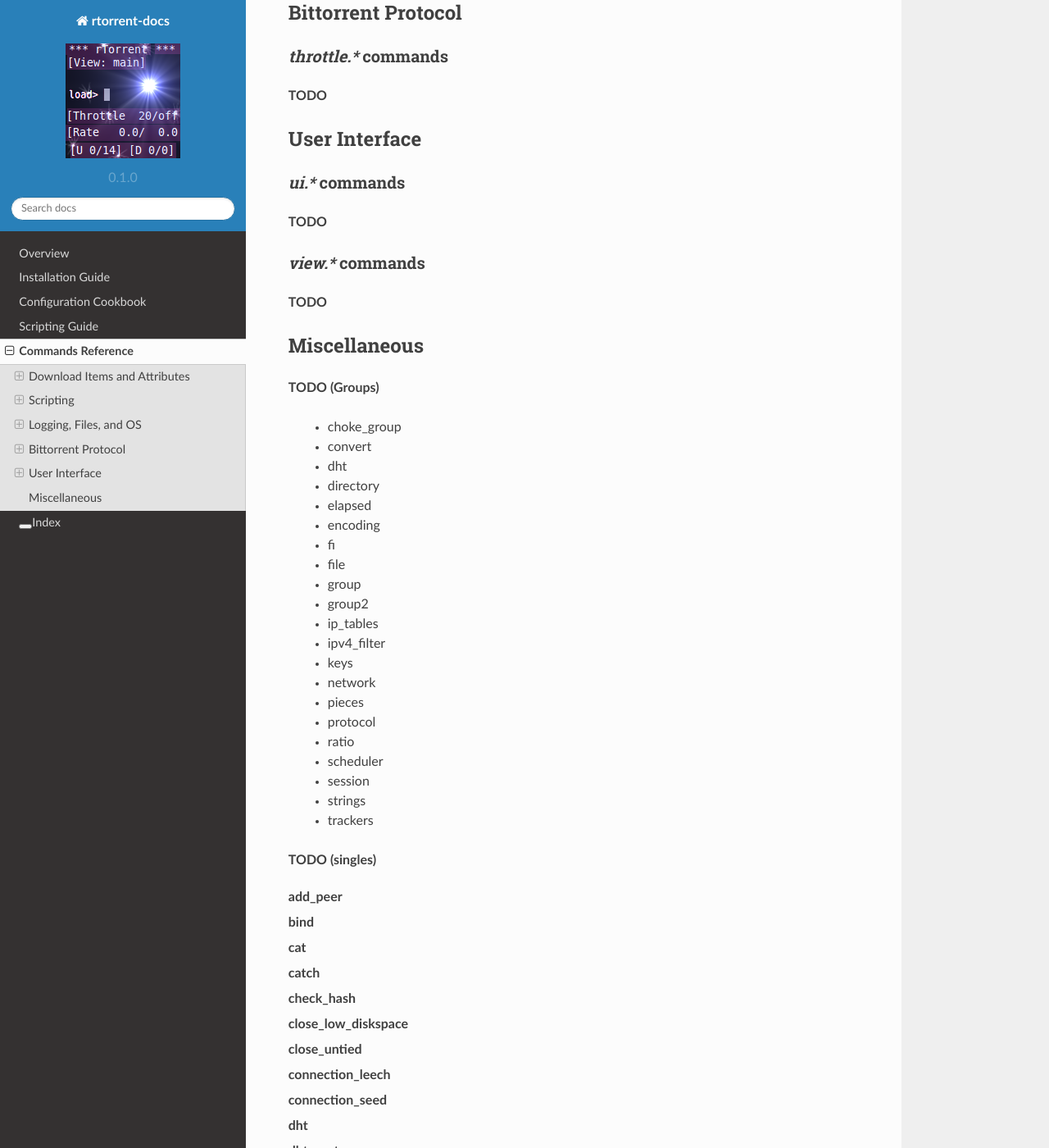
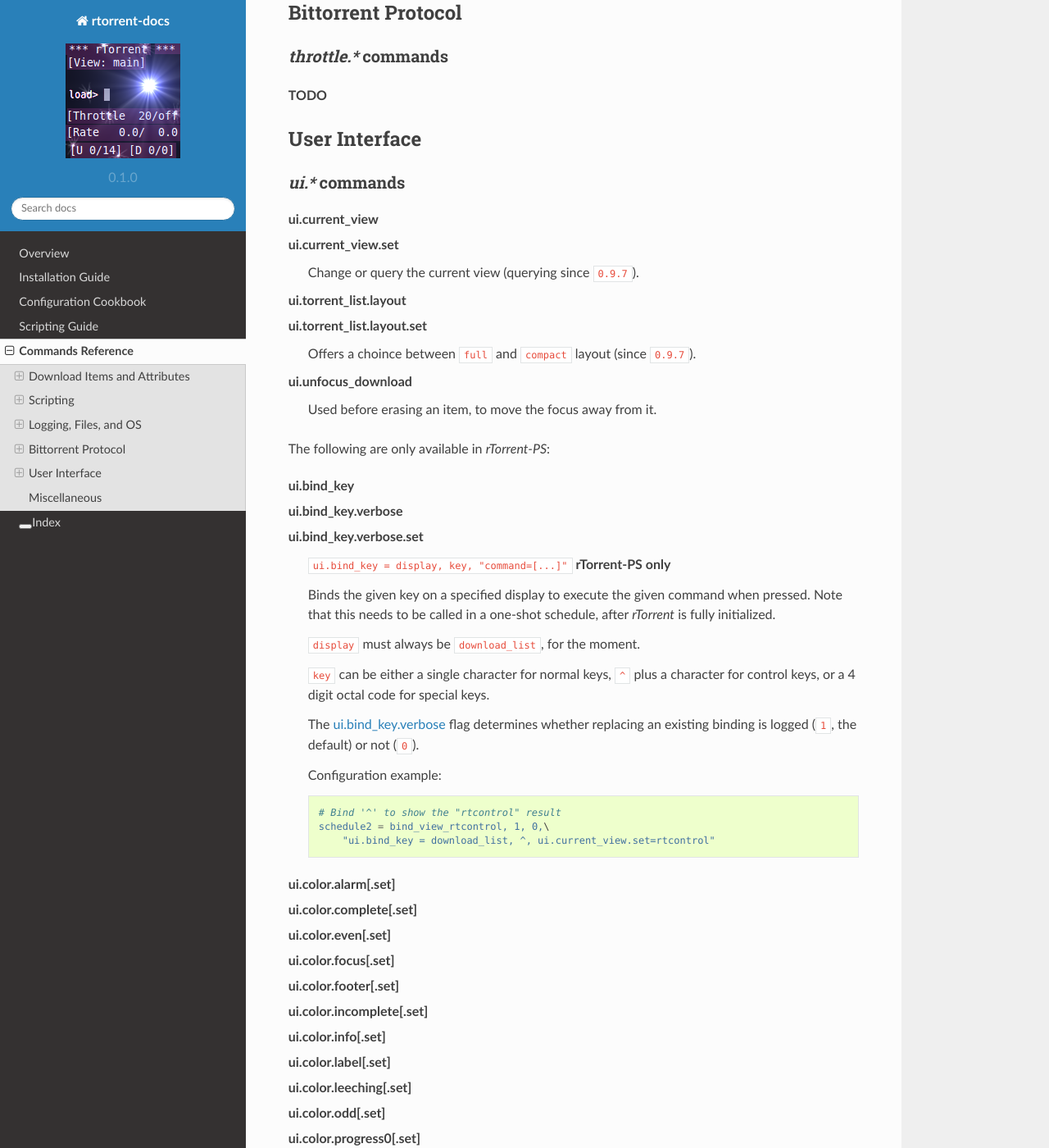
Before and after one commit to rtorrent-community/rtorrent-docs, a Sphinx documentation site: the page built from docs/cmd-ref.rst, in a window 1280 px wide and 1400 px high, scrolled down 6396 px. Shown: the whole window at 82% size. Built offline with Sphinx 7.4.7 and the Read the Docs theme 2.0.0, drawn with Linux system fonts in a browser that asks for light colours; some of the changed text lies outside the part shown.

Commit message:
ui.* commands, some of them done

```diff
--- a/docs/include-cmd-ui.rst
+++ b/docs/include-cmd-ui.rst
@@ -3,7 +3,96 @@
 `ui.*` commands
 ^^^^^^^^^^^^^^^^^^^^^^^^^^
 
-**TODO**
+.. glossary::
+
+    ui.current_view
+    ui.current_view.set
+
+        Change or query the current view (querying since ``0.9.7``).
+
+    ui.torrent_list.layout
+    ui.torrent_list.layout.set
+
+        Offers a choince between ``full`` and ``compact`` layout (since ``0.9.7``).
+
+    ui.unfocus_download
+
+        Used before erasing an item, to move the focus away from it.
+
+The following are only available in *rTorrent-PS*:
+
+.. glossary::
+
+    ui.bind_key
+    ui.bind_key.verbose
+    ui.bind_key.verbose.set
+
+        ``ui.bind_key = display, key, "command=[...]"`` **rTorrent-PS only**
+
+        Binds the given key on a specified display to execute the given command when pressed.
+        Note that this needs to be called in a one-shot schedule, after *rTorrent* is fully initialized.
+
+        ``display`` must always be ``download_list``, for the moment.
+
+        ``key`` can be either a single character for normal keys,
+        ``^`` plus a character for control keys,
+        or a 4 digit octal code for special keys.
+
+        The :term:`ui.bind_key.verbose` flag determines whether replacing an existing binding
+        is logged (``1``, the default) or not (``0``).
+
+        Configuration example:
+
+        .. code-block:: ini
+
+            # Bind '^' to show the "rtcontrol" result
+            schedule2 = bind_view_rtcontrol, 1, 0,\
+                "ui.bind_key = download_list, ^, ui.current_view.set=rtcontrol"
+
+
+    ui.color.alarm[.set]
+    ui.color.complete[.set]
+    ui.color.even[.set]
+    ui.color.focus[.set]
+    ui.color.footer[.set]
+    ui.color.incomplete[.set]
+    ui.color.info[.set]
+    ui.color.label[.set]
+    ui.color.leeching[.set]
+    ui.color.odd[.set]
+    ui.color.progress0[.set]
+    ui.color.progress20[.set]
+    ui.color.progress40[.set]
+    ui.color.progress60[.set]
+    ui.color.progress80[.set]
+    ui.color.progress100[.set]
+    ui.color.progress120[.set]
+    ui.color.queued[.set]
+    ui.color.seeding[.set]
+    ui.color.stopped[.set]
+    ui.color.title[.set]
+
+        **TODO**
+
+        See the `color scheme for 256 xterm colors`_ for an example.
+
+    ui.focus.end
+    ui.focus.home
+    ui.focus.pgdn
+    ui.focus.pgup
+    ui.focus.page_size
+    ui.focus.page_size.set
+
+        **TODO**
+
+    ui.style.progress
+    ui.style.progress.set
+    ui.style.ratio
+    ui.style.ratio.set
+
+        **TODO**
+
+.. _`color scheme for 256 xterm colors`: https://github.com/pyroscope/pyrocore/blob/master/src/pyrocore/data/config/color-schemes/default-256.rc
 
 
 .. _view-commands:
```
